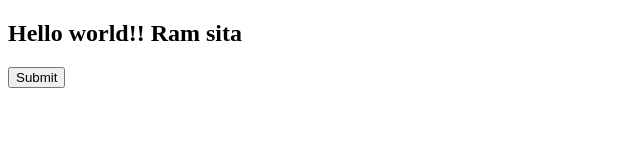
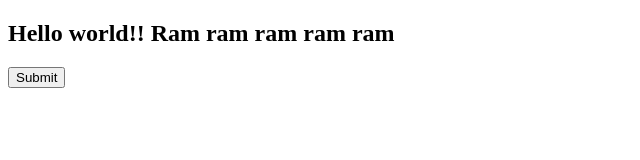
Before and after one commit to Vidhyaganesh600/Mini_Project, a plain HTML site: page frontend/html/index.html in a window 1280 px wide. Shown: the whole page, without its empty margins (0-640 px from the left). Drawn offline with Linux system fonts and the light colour scheme.

Commit message:
sita sita

```diff
--- a/frontend/html/index.html
+++ b/frontend/html/index.html
@@ -7,7 +7,7 @@
     <link rel="stylesheet" href="../css/home.css">
 </head>
 <body>
-    <h2>Hello world!! Ram sita</h2>
+    <h2>Hello world!! Ram ram ram ram ram</h2>
     <button id="btn" type="submit">Submit</button>
     <script src="../javascript/index.js"></script>
 </body>
```
